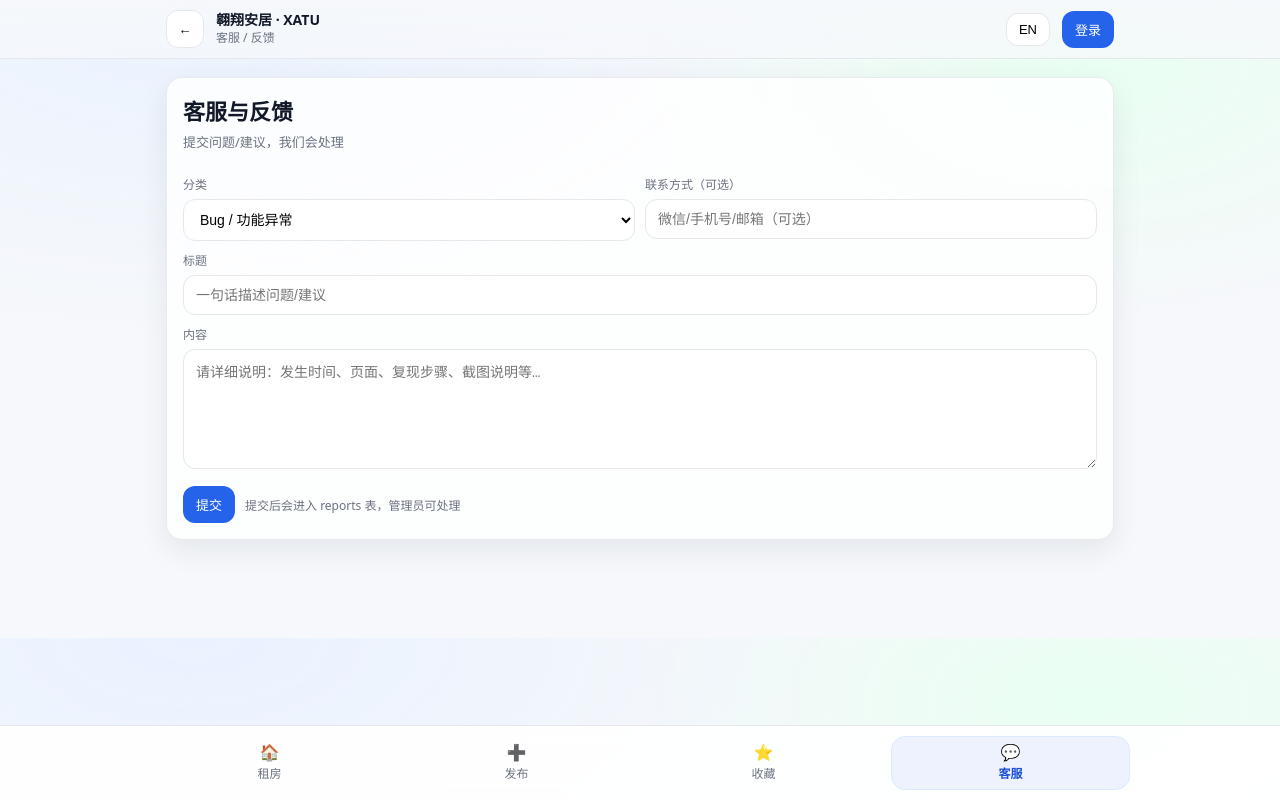
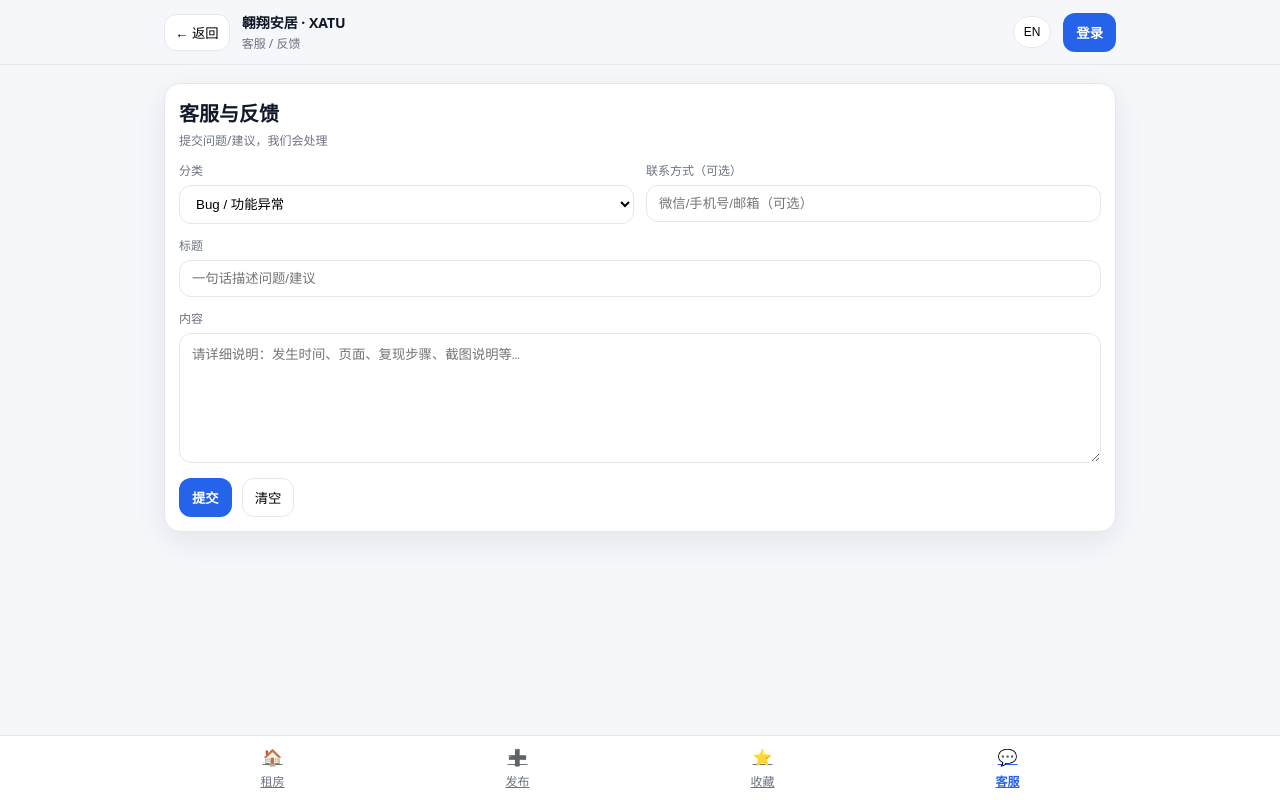
Before and after one commit to guodazhi/rent-final, a website: page support.html in a window 1280 px wide. Drawn offline with nearby package versions, Linux system fonts and the light colour scheme.

Commit message:
Update support.html

```diff
--- a/support.html
+++ b/support.html
@@ -1,196 +1,174 @@
 <!doctype html>
-<html lang="zh-CN" data-lang="zh">
+<html lang="zh-CN">
 <head>
   <meta charset="utf-8" />
   <meta name="viewport" content="width=device-width,initial-scale=1" />
   <title>客服与反馈 · 翱翔安居</title>
 
+  <!-- ✅ 每个页面都要加的脚本（放在 head） -->
   <script src="assets/config.js"></script>
-  <script src="https://cdn.jsdelivr.net/npm/@supabase/supabase-js@2"></script>
+  <script src="https://unpkg.com/@supabase/supabase-js@2"></script>
 
   <style>
-    :root{--bg:#f6f8fb;--card:#ffffffcc;--text:#111827;--muted:#6b7280;--line:#e5e7eb;--primary:#2563eb;--shadow:0 10px 30px rgba(17,24,39,.08);--radius:16px;}
+    :root{--bg:#f6f7fb;--card:#fff;--text:#111827;--muted:#6b7280;--line:#e5e7eb;--pri:#2563eb;--pri2:#1d4ed8;--shadow:0 10px 30px rgba(17,24,39,.08);--r:16px;}
     *{box-sizing:border-box}
-    body{margin:0;font-family:system-ui,-apple-system,Segoe UI,Roboto,Arial,"PingFang SC","Microsoft Yahei",sans-serif;background:radial-gradient(1200px 600px at 15% 0%, #eaf2ff 0%, transparent 55%),radial-gradient(900px 500px at 85% 10%, #e9fff2 0%, transparent 50%),var(--bg);color:var(--text);padding-bottom:74px;}
-    .topbar{position:sticky;top:0;z-index:10;backdrop-filter:blur(10px);background:linear-gradient(to bottom, rgba(246,248,251,.92), rgba(246,248,251,.72));border-bottom:1px solid var(--line);}
-    .topbar .inner{max-width:980px;margin:0 auto;padding:10px 16px;display:flex;align-items:center;gap:12px;}
-    .back{width:38px;height:38px;border-radius:12px;border:1px solid var(--line);background:#fff;cursor:pointer;display:grid;place-items:center;}
-    .brand{display:flex;align-items:center;gap:10px;}
-    .logo{width:34px;height:34px;border-radius:10px;object-fit:cover;background:#fff;border:1px solid var(--line);}
-    .t1{font-weight:900;font-size:14px;line-height:1.1}
-    .t2{font-size:12px;color:var(--muted)}
-    .spacer{flex:1}
-    .btn{border:1px solid var(--line);background:#fff;padding:8px 12px;border-radius:12px;font-size:13px;cursor:pointer;}
-    .btn.primary{background:var(--primary);color:#fff;border-color:transparent;}
-    .wrap{max-width:980px;margin:0 auto;padding:18px 16px 24px;}
-    .card{background:var(--card);border:1px solid rgba(229,231,235,.85);border-radius:var(--radius);box-shadow:var(--shadow);}
-    .hd{padding:16px 16px 10px;}
-    .h1{font-size:22px;font-weight:900;margin:0;}
-    .sub{margin:6px 0 0;color:var(--muted);font-size:13px}
-    .form{padding:14px 16px 16px;}
-    .row{display:grid;grid-template-columns:1fr 1fr;gap:10px;}
-    @media(max-width:720px){.row{grid-template-columns:1fr;}}
-    label{display:block;font-size:12px;color:var(--muted);margin:0 0 6px;}
-    input,select,textarea{width:100%;padding:11px 12px;border:1px solid var(--line);border-radius:12px;background:#fff;outline:none;font-size:14px;}
-    textarea{min-height:120px;resize:vertical;}
-    .actions{display:flex;gap:10px;align-items:center;margin-top:12px;}
-    .hint{font-size:12px;color:var(--muted)}
-    .tabbar{position:fixed;left:0;right:0;bottom:0;background:rgba(255,255,255,.9);backdrop-filter:blur(10px);border-top:1px solid var(--line);padding:10px 12px;z-index:20;}
-    .tabs{max-width:980px;margin:0 auto;display:grid;grid-template-columns:repeat(4,1fr);gap:8px;}
-    .tab{display:flex;flex-direction:column;align-items:center;justify-content:center;gap:4px;padding:7px 6px;border-radius:14px;border:1px solid transparent;color:var(--muted);font-size:12px;text-decoration:none;}
-    .tab.active{background:#eef2ff;border-color:#dbeafe;color:#1d4ed8;font-weight:900;}
-    .tab .ic{font-size:16px;line-height:1;}
-    .toast{position:fixed;left:50%;transform:translateX(-50%);bottom:84px;z-index:50;background:#111827;color:#fff;padding:10px 12px;border-radius:12px;font-size:13px;display:none;box-shadow:0 10px 24px rgba(0,0,0,.2);}
+    body{margin:0;font-family:ui-sans-serif,system-ui,-apple-system,"Segoe UI",Roboto,"PingFang SC","Microsoft YaHei",Arial;background:var(--bg);color:var(--text)}
+    .topbar{position:sticky;top:0;z-index:20;background:rgba(246,247,251,.85);backdrop-filter:blur(10px);border-bottom:1px solid var(--line)}
+    .topbar-inner{max-width:980px;margin:0 auto;padding:12px 14px;display:flex;align-items:center;gap:12px}
+    .btn-ghost{border:1px solid var(--line);background:#fff;border-radius:12px;padding:8px 10px;cursor:pointer}
+    .brand{display:flex;align-items:center;gap:10px;min-width:260px}
+    .logo{width:36px;height:36px;border-radius:10px;border:1px solid var(--line);background:#fff;object-fit:cover}
+    .brand h1{margin:0;font-size:14px}
+    .brand p{margin:2px 0 0;font-size:12px;color:var(--muted)}
+    .sp{flex:1}
+    .chip{border:1px solid var(--line);background:#fff;border-radius:999px;padding:8px 10px;font-size:12px;cursor:pointer}
+    .btn{border:1px solid transparent;background:var(--pri);color:#fff;border-radius:12px;padding:9px 12px;cursor:pointer;font-weight:700}
+    .btn:hover{background:var(--pri2)}
+    .wrap{max-width:980px;margin:0 auto;padding:18px 14px 90px}
+    .panel{background:var(--card);border:1px solid var(--line);border-radius:var(--r);box-shadow:var(--shadow);padding:14px}
+    .title{font-size:20px;margin:0 0 4px}
+    .sub{font-size:12px;color:var(--muted);margin:0 0 12px}
+    .grid{display:grid;gap:12px}
+    @media(min-width:860px){.grid{grid-template-columns:repeat(2,1fr)}}
+    .field label{display:block;font-size:12px;color:var(--muted);margin:0 0 6px}
+    .field input,.field select,.field textarea{width:100%;padding:10px 12px;border-radius:12px;border:1px solid var(--line);background:#fff;outline:none}
+    textarea{min-height:130px;resize:vertical}
+    .row{display:flex;gap:10px;align-items:center;flex-wrap:wrap;margin-top:10px}
+    .btn-lite{border:1px solid var(--line);background:#fff;border-radius:12px;padding:9px 12px;cursor:pointer}
+    .warn{margin-top:10px;color:#b45309;font-size:12px;display:flex;gap:8px;align-items:center}
+    .nav{position:fixed;left:0;right:0;bottom:0;background:#fff;border-top:1px solid var(--line)}
+    .nav-inner{max-width:980px;margin:0 auto;display:flex}
+    .nav a{flex:1;padding:10px 6px;text-align:center;font-size:12px;color:var(--muted);display:flex;flex-direction:column;gap:4px;align-items:center}
+    .nav a.active{color:var(--pri);font-weight:800}
+    .ico{font-size:16px}
   </style>
-
-  <script>
-    const I18N={
-      zh:{appName:"翱翔安居 · XATU",appDesc:"客服 / 反馈",title:"客服与反馈",sub:"提交问题/建议，我们会处理",cat:"分类",contact:"联系方式（可选）",title2:"标题",content:"内容",submit:"提交",login:"登录",en:"EN"},
-      en:{appName:"AoXiang Housing · XATU",appDesc:"Support / Feedback",title:"Support & Feedback",sub:"Send issues/suggestions",cat:"Category",contact:"Contact (optional)",title2:"Title",content:"Content",submit:"Submit",login:"Login",en:"ZH"}
-    };
-    function getLang(){return localStorage.getItem("lang")||"zh";}
-    function setLang(l){localStorage.setItem("lang",l);document.documentElement.dataset.lang=l;applyI18n();}
-    function t(k){return (I18N[getLang()]&&I18N[getLang()][k])||I18N.zh[k]||k;}
-    function toast(msg){const el=document.getElementById("toast");el.textContent=msg;el.style.display="block";clearTimeout(window.__t);window.__t=setTimeout(()=>el.style.display="none",2200);}
-    function goBack(){ if(history.length>1) history.back(); else location.href="/"; }
-
-    function getSupabase(){
-      const cfg=window.APP_CONFIG||{};
-      if(!cfg.SUPABASE_URL||!cfg.SUPABASE_ANON_KEY) return null;
-      return window.supabase.createClient(cfg.SUPABASE_URL,cfg.SUPABASE_ANON_KEY);
-    }
-    function applyI18n(){
-      document.getElementById("appName").textContent=t("appName");
-      document.getElementById("appDesc").textContent=t("appDesc");
-      document.getElementById("pageTitle").textContent=t("title");
-      document.getElementById("pageSub").textContent=t("sub");
-      document.getElementById("labCat").textContent=t("cat");
-      document.getElementById("labContact").textContent=t("contact");
-      document.getElementById("labTitle").textContent=t("title2");
-      document.getElementById("labContent").textContent=t("content");
-      document.getElementById("btnSubmit").textContent=t("submit");
-      document.getElementById("btnLang").textContent=t("en");
-      document.getElementById("btnLogin").textContent=t("login");
-    }
-
-    async function submitReport(){
-      const sb=getSupabase();
-      if(!sb){ toast("未配置 Supabase（assets/config.js）"); return; }
-
-      const { data: sessionData } = await sb.auth.getSession();
-      const uid = sessionData?.session?.user?.id || null;
-
-      const payload = {
-        category: document.getElementById("f_cat").value,
-        contact: document.getElementById("f_contact").value.trim(),
-        title: document.getElementById("f_title").value.trim(),
-        content: document.getElementById("f_content").value.trim(),
-        user_id: uid
-      };
-
-      if(!payload.title || !payload.content){
-        toast("请填写：标题 + 内容");
-        return;
-      }
-
-      const { error } = await sb.from("reports").insert(payload);
-      if(error){ toast("提交失败：" + error.message); return; }
-
-      toast("提交成功，我们会处理");
-      document.getElementById("f_title").value="";
-      document.getElementById("f_content").value="";
-    }
-
-    function bindCommon(){
-      document.getElementById("btnBack").onclick=goBack;
-      document.getElementById("btnLang").onclick=()=>setLang(getLang()==="zh"?"en":"zh");
-      document.getElementById("btnLogin").onclick=()=>toast("登录入口已保留（下一步接 Supabase Auth）");
-
-      document.getElementById("tabHome").onclick=()=>location.href="/";
-      document.getElementById("tabSubmit").onclick=()=>location.href="/submit";
-      document.getElementById("tabFav").onclick=()=>location.href="/favorites";
-      document.getElementById("tabSupport").onclick=()=>location.href="/support";
-
-      document.getElementById("btnSubmit").onclick=submitReport;
-    }
-
-    window.addEventListener("DOMContentLoaded", ()=>{
-      document.documentElement.dataset.lang=getLang();
-      applyI18n();
-      bindCommon();
-      document.querySelector('[data-tab="support"]').classList.add("active");
-    });
-  </script>
 </head>
 
 <body>
   <div class="topbar">
-    <div class="inner">
-      <button class="back" id="btnBack" title="Back">←</button>
+    <div class="topbar-inner">
+      <button class="btn-ghost" id="btnBack">← 返回</button>
       <div class="brand">
         <img class="logo" src="assets/logo.png" alt="logo" onerror="this.style.display='none'">
         <div>
-          <div class="t1" id="appName">翱翔安居 · XATU</div>
-          <div class="t2" id="appDesc">客服 / 反馈</div>
+          <h1>翱翔安居 · XATU</h1>
+          <p>客服 / 反馈</p>
         </div>
       </div>
-      <div class="spacer"></div>
-      <button class="btn" id="btnLang">EN</button>
-      <button class="btn primary" id="btnLogin">登录</button>
+      <div class="sp"></div>
+      <button class="chip" id="btnLang">EN</button>
+      <button class="btn" id="btnLogin">登录</button>
     </div>
   </div>
 
   <div class="wrap">
-    <div class="card">
-      <div class="hd">
-        <h1 class="h1" id="pageTitle">客服与反馈</h1>
-        <p class="sub" id="pageSub">提交问题/建议，我们会处理</p>
+    <div class="panel">
+      <h2 class="title">客服与反馈</h2>
+      <p class="sub">提交问题/建议，我们会处理</p>
+
+      <div class="grid">
+        <div class="field">
+          <label>分类</label>
+          <select id="category">
+            <option value="Bug">Bug / 功能异常</option>
+            <option value="Suggestion">建议 / 优化</option>
+            <option value="Report">举报 / 违规</option>
+            <option value="Other">其他</option>
+          </select>
+        </div>
+        <div class="field">
+          <label>联系方式（可选）</label>
+          <input id="contact" placeholder="微信/手机号/邮箱（可选）" />
+        </div>
+
+        <div class="field" style="grid-column:1/-1">
+          <label>标题</label>
+          <input id="title" placeholder="一句话描述问题/建议" />
+        </div>
+
+        <div class="field" style="grid-column:1/-1">
+          <label>内容</label>
+          <textarea id="content" placeholder="请详细说明：发生时间、页面、复现步骤、截图说明等…"></textarea>
+        </div>
       </div>
 
-      <div class="form">
-        <div class="row">
-          <div>
-            <label id="labCat">分类</label>
-            <select id="f_cat">
-              <option value="Bug / 功能异常">Bug / 功能异常</option>
-              <option value="建议 / 体验优化">建议 / 体验优化</option>
-              <option value="房源问题 / 举报">房源问题 / 举报</option>
-              <option value="其他">其他</option>
-            </select>
-          </div>
-          <div>
-            <label id="labContact">联系方式（可选）</label>
-            <input id="f_contact" placeholder="微信/手机号/邮箱（可选）" />
-          </div>
-        </div>
+      <div class="row">
+        <button class="btn" id="sendBtn">提交</button>
+        <button class="btn-lite" id="clearBtn">清空</button>
+        <span style="font-size:12px;color:#6b7280" id="msg"></span>
+      </div>
 
-        <div style="margin-top:10px;">
-          <label id="labTitle">标题</label>
-          <input id="f_title" placeholder="一句话描述问题/建议" />
-        </div>
-
-        <div style="margin-top:10px;">
-          <label id="labContent">内容</label>
-          <textarea id="f_content" placeholder="请详细说明：发生时间、页面、复现步骤、截图说明等…"></textarea>
-        </div>
-
-        <div class="actions">
-          <button class="btn primary" id="btnSubmit">提交</button>
-          <span class="hint">提交后会进入 reports 表，管理员可处理</span>
-        </div>
-      </div>
+      <div class="warn" id="warn" style="display:none">⚠️ <span id="warnText"></span></div>
     </div>
   </div>
 
-  <div class="toast" id="toast"></div>
-
-  <div class="tabbar">
-    <div class="tabs">
-      <a class="tab" data-tab="home" id="tabHome"><div class="ic">🏠</div><div>租房</div></a>
-      <a class="tab" data-tab="submit" id="tabSubmit"><div class="ic">➕</div><div>发布</div></a>
-      <a class="tab" data-tab="fav" id="tabFav"><div class="ic">⭐</div><div>收藏</div></a>
-      <a class="tab active" data-tab="support" id="tabSupport"><div class="ic">💬</div><div>客服</div></a>
+  <div class="nav">
+    <div class="nav-inner">
+      <a href="./index.html"><div class="ico">🏠</div><div>租房</div></a>
+      <a href="./submit.html"><div class="ico">➕</div><div>发布</div></a>
+      <a href="./favorites.html"><div class="ico">⭐</div><div>收藏</div></a>
+      <a class="active" href="./support.html"><div class="ico">💬</div><div>客服</div></a>
     </div>
   </div>
+
+  <script>
+    const LANG_KEY="xatu_lang";
+    function getLang(){return localStorage.getItem(LANG_KEY)||"zh";}
+    function setLang(v){localStorage.setItem(LANG_KEY,v);location.reload();}
+
+    function cfgOk(){
+      return window.APP_CONFIG
+        && typeof window.APP_CONFIG.SUPABASE_URL==="string"
+        && window.APP_CONFIG.SUPABASE_URL.startsWith("http")
+        && typeof window.APP_CONFIG.SUPABASE_ANON_KEY==="string"
+        && window.APP_CONFIG.SUPABASE_ANON_KEY.length>20;
+    }
+    const sb = cfgOk() ? supabase.createClient(window.APP_CONFIG.SUPABASE_URL, window.APP_CONFIG.SUPABASE_ANON_KEY) : null;
+
+    function back(){ if(history.length>1) history.back(); else location.href="./index.html"; }
+    document.getElementById("btnBack").onclick=back;
+    document.getElementById("btnLang").onclick=()=>setLang(getLang()==="en"?"zh":"en");
+    document.getElementById("btnLogin").onclick=()=>location.href="./index.html"; // 登录入口在首页弹窗
+
+    function warn(msg){
+      document.getElementById("warnText").textContent=msg;
+      document.getElementById("warn").style.display="flex";
+    }
+    function clearWarn(){ document.getElementById("warn").style.display="none"; }
+
+    document.getElementById("clearBtn").onclick=()=>{
+      ["contact","title","content"].forEach(id=>document.getElementById(id).value="");
+      clearWarn(); document.getElementById("msg").textContent="";
+    };
+
+    document.getElementById("sendBtn").onclick=async()=>{
+      clearWarn();
+      if(!sb) return warn("未配置 Supabase：请先填写 assets/config.js");
+
+      const payload={
+        category: document.getElementById("category").value,
+        contact: document.getElementById("contact").value.trim(),
+        title: document.getElementById("title").value.trim(),
+        content: document.getElementById("content").value.trim()
+      };
+      if(!payload.title || !payload.content) return warn("标题和内容必填");
+
+      try{
+        // 如果你 reports 表有 student_id / user_id 字段，登录后补上
+        const {data:ud}=await sb.auth.getUser();
+        if(ud?.user){
+          payload.user_id = ud.user.id; // 若列不存在会报错 → 你就把这行删掉
+        }
+
+        const {error}=await sb.from("reports").insert(payload);
+        if(error) throw error;
+
+        document.getElementById("msg").textContent="✅ 已提交，感谢反馈";
+        setTimeout(()=>location.href="./index.html", 700);
+      }catch(e){
+        warn("提交失败："+(e.message||e)+"（如果报列不存在，把 user_id 那行删掉）");
+      }
+    };
+  </script>
 </body>
 </html>
```
